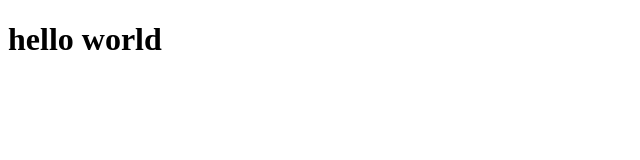
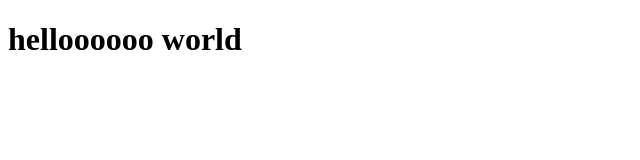
Before and after one commit to jelenaandj/helloworld, a plain HTML site: page index.html in a window 1280 px wide. Shown: the whole page, without its empty margins (0-640 px from the left). Drawn offline with Linux system fonts and the light colour scheme.

Commit message:
Update index.html

```diff
--- a/index.html
+++ b/index.html
@@ -12,7 +12,7 @@
     </header>
 
     <main>
-        <h1>hello world</h1>
+        <h1>helloooooo world</h1>
 
     </main>
 
```
